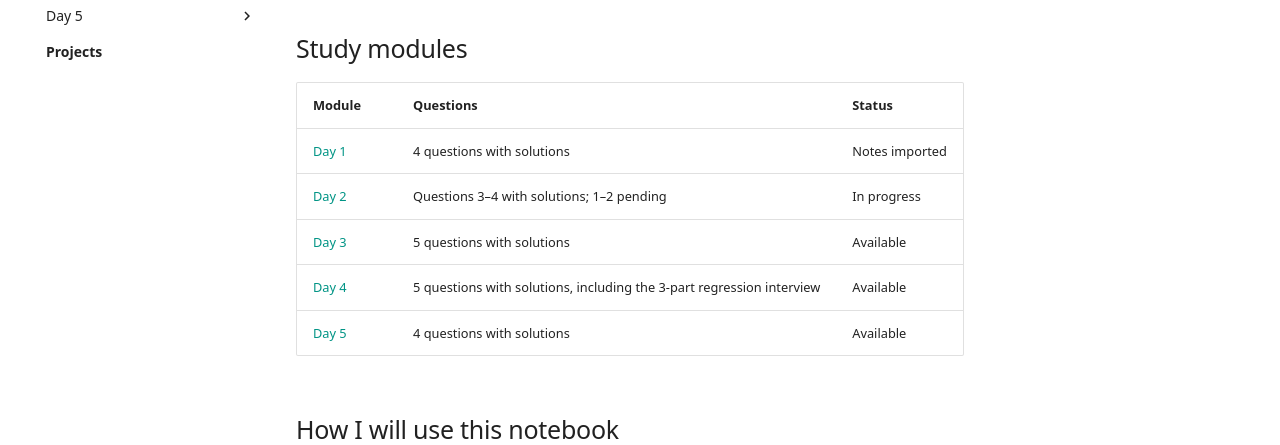
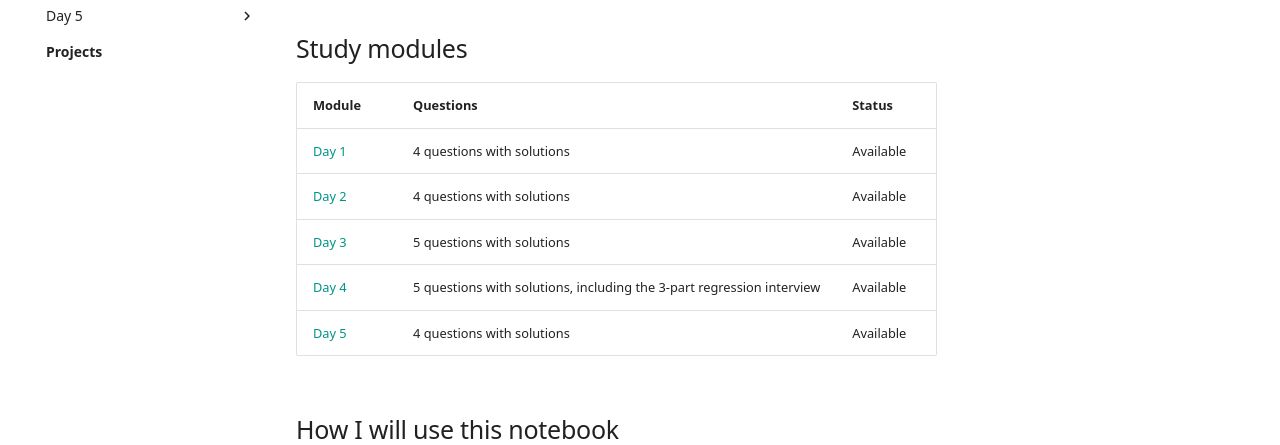
Before and after one commit to charlesxiyan/CharlieBoi-s-Lens-on-the-World, an MkDocs documentation site: the page built from docs/quant-finance/study-plan/index.md, in a window 1280 px wide and 1257 px high. Shown: the part 313-758 px from the top of the window. Built offline with MkDocs 1.6.1 and Material for MkDocs 9.7.7, drawn with Linux system fonts in a browser that asks for light colours; comment, search, counter and statistics services are not loaded.

Commit message:
Update status of Day 1 and Day 2 modules

```diff
--- a/docs/quant-finance/study-plan/index.md
+++ b/docs/quant-finance/study-plan/index.md
@@ -8,8 +8,8 @@ my reasoning, and lessons to revisit.
 
 | Module | Questions | Status |
 | --- | --- | --- |
-| [Day 1](../day-1/index.md) | 4 questions with solutions | Notes imported |
-| [Day 2](../day-2/index.md) | Questions 3–4 with solutions; 1–2 pending | In progress |
+| [Day 1](../day-1/index.md) | 4 questions with solutions | Available |
+| [Day 2](../day-2/index.md) | 4 questions with solutions | Available |
 | [Day 3](../day-3/index.md) | 5 questions with solutions | Available |
 | [Day 4](../day-4/index.md) | 5 questions with solutions, including the 3-part regression interview | Available |
 | [Day 5](../day-5/index.md) | 4 questions with solutions | Available |
```
